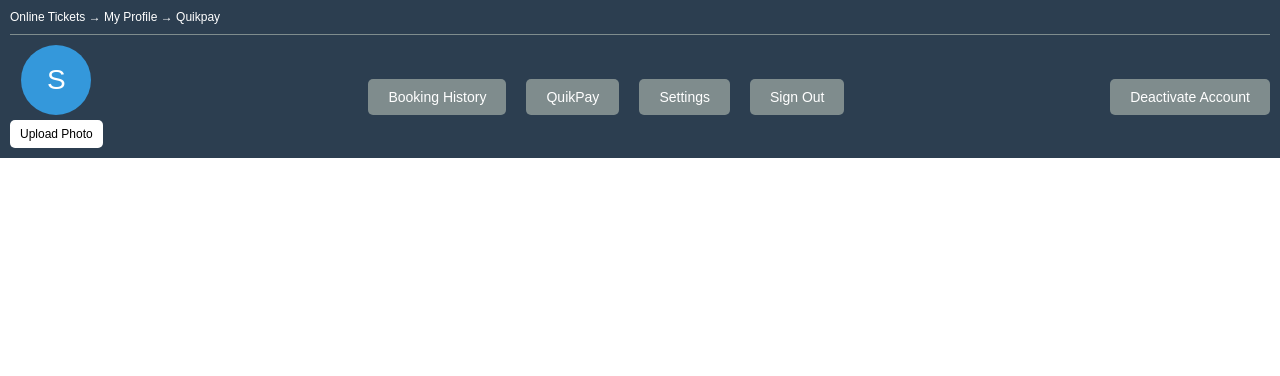
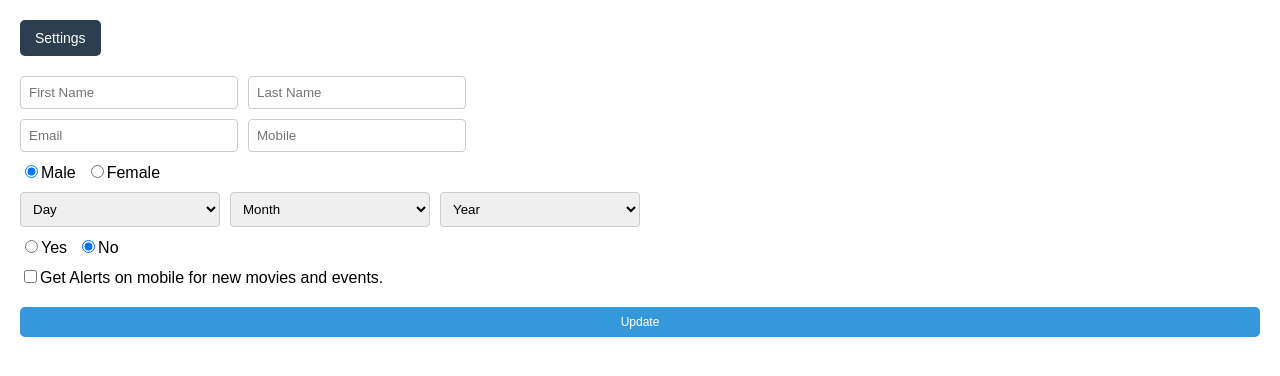
Before and after one commit to ThisaraWeerakoon/movie-reservation-system, a React (Create React App) app in the folder frontend/: page / in a window 1280 px wide. Both pictures are taken after a click on the button "Settings". Shown: the top 376 px of the page. Built offline with nearby package versions, Linux system fonts and the light colour scheme.

Commit message:
settings button
edit details are included. Structure under the settings button only.

```diff
--- a/frontend/src/App.css
+++ b/frontend/src/App.css
@@ -1,76 +1,55 @@
+/* App.css */
+
 .App {
   font-family: Arial, sans-serif;
+  padding: 20px;
 }
 
-.profile-bar {
-  background-color: #2c3e50; /* Dark blue background */
-  color: white;
-  padding: 10px;
-}
-
-.breadcrumbs {
-  font-size: 12px;
-  margin-bottom: 10px;
-}
-
-.profile-section {
-  display: flex;
-  align-items: center;
-  justify-content: space-between;
-  padding-top: 10px;
-  border-top: 1px solid #7f8c8d; /* Optional: a subtle divider */
-}
-
-.profile-picture {
-  display: flex;
-  align-items: center;
-  flex-direction: column; /* Stack the elements vertically */
-}
-
-.profile-icon {
-  background-color: #3498db; /* Blue circle */
-  border-radius: 50%;
-  color: white;
-  width: 70px; /* Size */
-  height: 70px; /* Size */
-  display: flex;
-  justify-content: center;
-  align-items: center;
-  font-size: 28px; /* Font size */
-  margin-bottom: 5px;
-}
-
-.upload-button {
-  background-color: #fff;
-  border: none;
-  color: black;
-  cursor: pointer;
-  padding: 7px 10px;
-  border-radius: 5px;
-  font-size: 12px;
-}
-
-.button-group {
-  display: flex;
-  gap: 20px; /* Space between buttons */
-}
-
-button {
-  background-color: #7f8c8d; /* Neutral button color */
+.settings-button {
+  background-color: #2c3e50; /* Dark blue button */
   border: none;
   color: white;
   cursor: pointer;
-  padding: 10px 20px;
+  padding: 10px 15px;
   border-radius: 5px;
   font-size: 14px;
+  margin-bottom: 20px;
 }
 
-button:hover {
-  background-color: #95a5a6; /* Slightly lighter color on hover */
+.edit-profile-form {
+  display: flex;
+  flex-direction: column;
+  gap: 10px;
 }
 
-.menu-items a {
+.edit-profile-form input[type="text"],
+.edit-profile-form input[type="email"],
+.edit-profile-form select {
+  padding: 8px;
+  width: 200px;
+  margin-right: 10px;
+  border: 1px solid #ccc;
+  border-radius: 4px;
+}
+
+.edit-profile-form .gender,
+.edit-profile-form .married {
+  display: flex;
+  align-items: center;
+  gap: 10px;
+}
+
+.update-button {
+  background-color: #3498db; /* Blue button */
+  border: none;
   color: white;
-  margin-right: 20px;
-  text-decoration: none;
+  cursor: pointer;
+  padding: 8px 15px; /* Reduced size */
+  border-radius: 5px;
+  font-size: 12px; /* Reduced font size */
+  margin-top: 10px;
 }
+
+.update-button:hover {
+  background-color: #2980b9; /* Slightly darker blue on hover */
+}
--- a/frontend/src/App.js
+++ b/frontend/src/App.js
@@ -1,35 +1,166 @@
-import React from 'react';
+// App.js
+import React, { useState } from 'react';
 import './App.css';
 
 function App() {
+  const [formData, setFormData] = useState({
+    firstName: '',
+    lastName: '',
+    email: '',
+    mobile: '',
+    gender: 'male',
+    married: 'no',
+    alerts: false,
+    day: '',
+    month: '',
+    year: '',
+  });
+
+  const [showSettings, setShowSettings] = useState(false);
+
+  const handleChange = (e) => {
+    const { name, value, type, checked } = e.target;
+    setFormData({
+      ...formData,
+      [name]: type === 'checkbox' ? checked : value,
+    });
+  };
+
+  const handleSubmit = (e) => {
+    e.preventDefault();
+    console.log('Form submitted:', formData);
+  };
+
+  const toggleSettings = () => {
+    setShowSettings(!showSettings);
+  };
+
   return (
     <div className="App">
-      <ProfileBar />
+      <button className="settings-button" onClick={toggleSettings}>
+        Settings
+      </button>
+
+      {showSettings && (
+        <form onSubmit={handleSubmit} className="edit-profile-form">
+          <div>
+            <input
+              type="text"
+              name="firstName"
+              value={formData.firstName}
+              onChange={handleChange}
+              placeholder="First Name"
+            />
+            <input
+              type="text"
+              name="lastName"
+              value={formData.lastName}
+              onChange={handleChange}
+              placeholder="Last Name"
+            />
+          </div>
+          <div>
+            <input
+              type="email"
+              name="email"
+              value={formData.email}
+              onChange={handleChange}
+              placeholder="Email"
+            />
+            <input
+              type="text"
+              name="mobile"
+              value={formData.mobile}
+              onChange={handleChange}
+              placeholder="Mobile"
+            />
+          </div>
+          <div className="gender">
+            <label>
+              <input
+                type="radio"
+                name="gender"
+                value="male"
+                checked={formData.gender === 'male'}
+                onChange={handleChange}
+              />
+              Male
+            </label>
+            <label>
+              <input
+                type="radio"
+                name="gender"
+                value="female"
+                checked={formData.gender === 'female'}
+                onChange={handleChange}
+              />
+              Female
+            </label>
+          </div>
+          <div className="birthdate">
+            <select name="day" value={formData.day} onChange={handleChange}>
+              <option value="">Day</option>
+              {[...Array(31)].map((_, i) => (
+                <option key={i + 1} value={i + 1}>
+                  {i + 1}
+                </option>
+              ))}
+            </select>
+            <select name="month" value={formData.month} onChange={handleChange}>
+              <option value="">Month</option>
+              {[...Array(12)].map((_, i) => (
+                <option key={i + 1} value={i + 1}>
+                  {i + 1}
+                </option>
+              ))}
+            </select>
+            <select name="year" value={formData.year} onChange={handleChange}>
+              <option value="">Year</option>
+              {[...Array(101)].map((_, i) => (
+                <option key={1920 + i} value={1920 + i}>
+                  {1920 + i}
+                </option>
+              ))}
+            </select>
+          </div>
+          <div className="married">
+            <label>
+              <input
+                type="radio"
+                name="married"
+                value="yes"
+                checked={formData.married === 'yes'}
+                onChange={handleChange}
+              />
+              Yes
+            </label>
+            <label>
+              <input
+                type="radio"
+                name="married"
+                value="no"
+                checked={formData.married === 'no'}
+                onChange={handleChange}
+              />
+              No
+            </label>
+          </div>
+          <div>
+            <label>
+              <input
+                type="checkbox"
+                name="alerts"
+                checked={formData.alerts}
+                onChange={handleChange}
+              />
+              Get Alerts on mobile for new movies and events.
+            </label>
+          </div>
+          <button type="submit" className="update-button">Update</button>
+        </form>
+      )}
     </div>
   );
 }
 
-const ProfileBar = () => {
-  return (
-    <div className="profile-bar">
-      <div className="breadcrumbs">
-        Online Tickets → My Profile → Quikpay
-      </div>
-      <div className="profile-section">
-        <div className="profile-picture">
-          <span className="profile-icon">S</span>
-          <button className="upload-button">Upload Photo</button>
-        </div>
-        <div className="button-group">
-          <button>Booking History</button>
-          <button>QuikPay</button>
-          <button>Settings</button>
-          <button>Sign Out</button>
-        </div>
-        <button className="deactivate-account">Deactivate Account</button>
-      </div>
-    </div>
-  );
-};
-
 export default App;
--- a/frontend/src/index.css
+++ b/frontend/src/index.css
@@ -1,13 +1,6 @@
+/* index.css */
 body {
   margin: 0;
-  font-family: -apple-system, BlinkMacSystemFont, 'Segoe UI', 'Roboto', 'Oxygen',
-    'Ubuntu', 'Cantarell', 'Fira Sans', 'Droid Sans', 'Helvetica Neue',
-    sans-serif;
-  -webkit-font-smoothing: antialiased;
-  -moz-osx-font-smoothing: grayscale;
+  padding: 0;
+  box-sizing: border-box;
 }
-
-code {
-  font-family: source-code-pro, Menlo, Monaco, Consolas, 'Courier New',
-    monospace;
-}
--- a/frontend/src/index.js
+++ b/frontend/src/index.js
@@ -1,3 +1,4 @@
+// index.js
 import React from 'react';
 import ReactDOM from 'react-dom';
 import './index.css';
```
